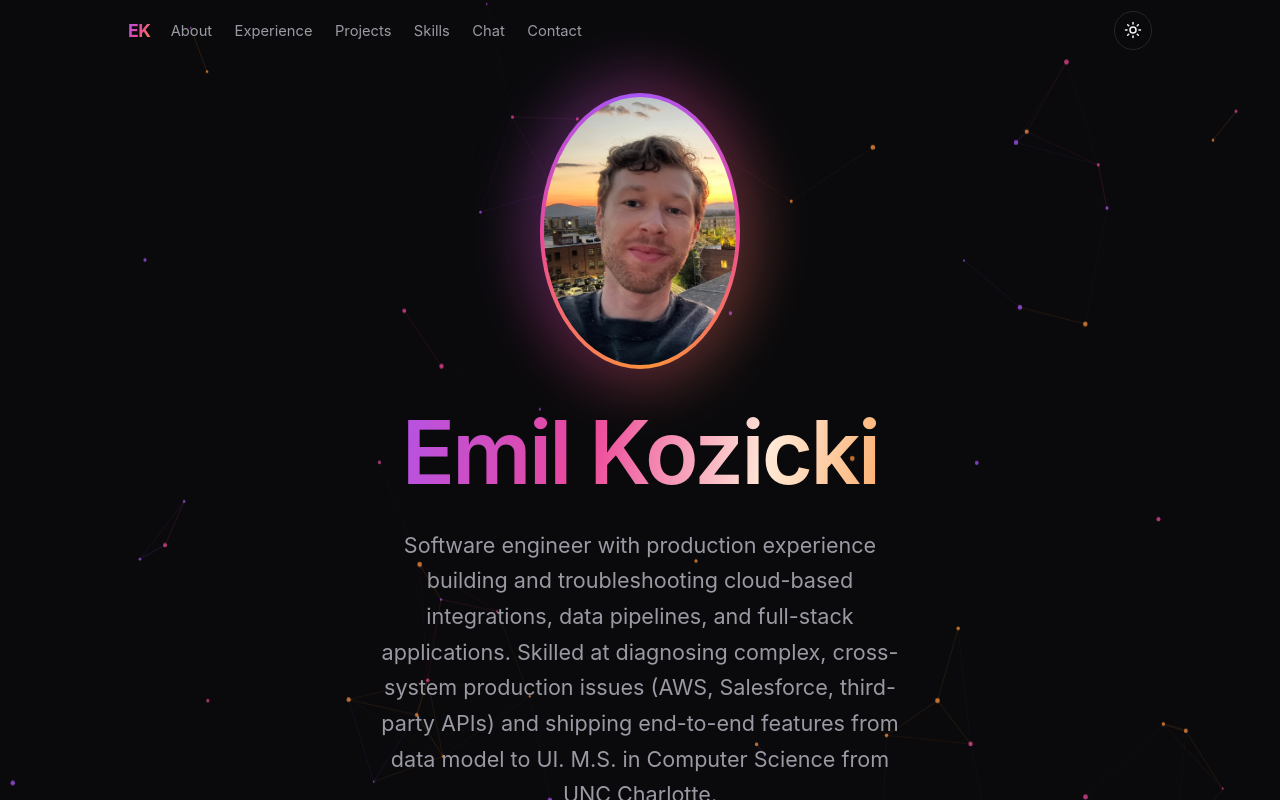
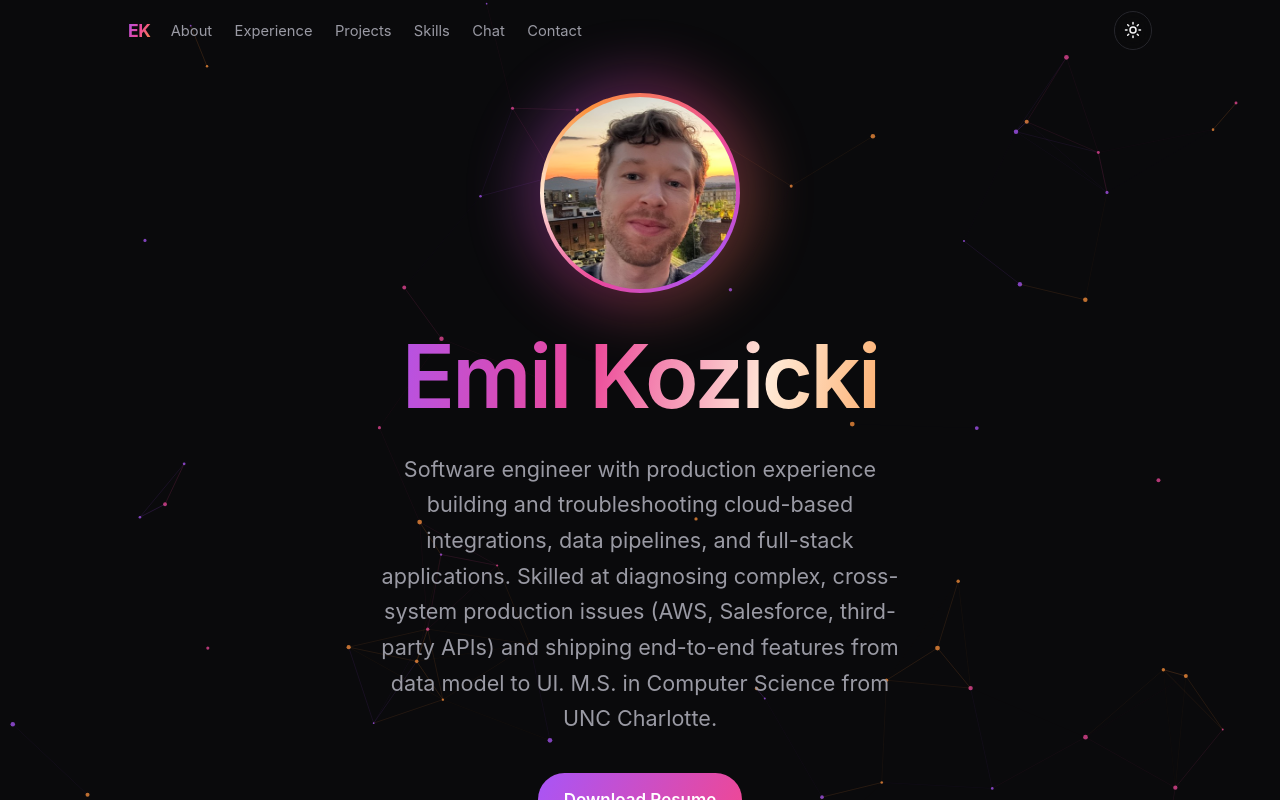
Before and after one commit to emilex330/Emil-Kozicki-Portfolio, a React (Vite) app in the folder frontend/: page / in a window 1280 px wide. Shown: the top 800 px of the page. Built offline with nearby package versions, Linux system fonts and the light colour scheme; no server answers.

Commit message:
Add highlight band to hero ring; downscale headshot

```diff
--- a/frontend/src/App.css
+++ b/frontend/src/App.css
@@ -180,13 +180,14 @@
   border-radius: 50%;
   background: conic-gradient(
     from var(--ring-angle),
-    var(--grad-1),
-    var(--grad-2),
-    var(--grad-3),
-    var(--grad-2),
-    var(--grad-1)
+    var(--grad-1) 0deg,
+    var(--grad-2) 70deg,
+    var(--shimmer) 130deg,
+    var(--grad-3) 190deg,
+    var(--grad-2) 280deg,
+    var(--grad-1) 360deg
   );
-  animation: ring-spin 7s linear infinite;
+  animation: ring-spin 5s linear infinite;
 }
 
 .hero__photo-frame::after {
@@ -204,8 +205,10 @@
   position: relative;
   z-index: 2;
   width: 100%;
-  height: 100%;
+  aspect-ratio: 1;
+  height: auto;
   object-fit: cover;
+  object-position: center 35%;
   border-radius: 50%;
 }
 
```
Also changed, not shown: frontend/src/assets/headshot.jpeg.
